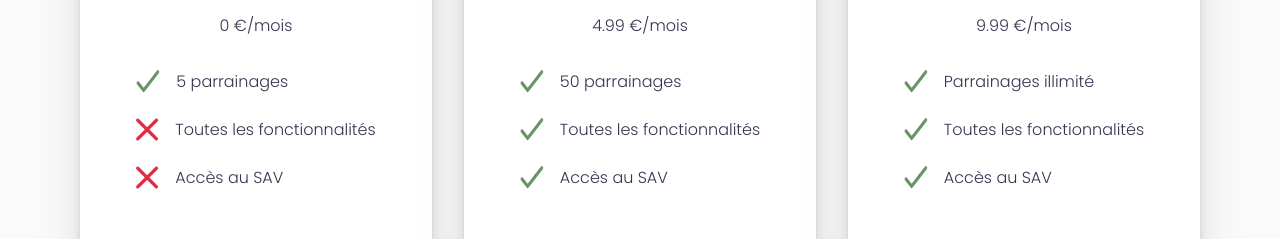
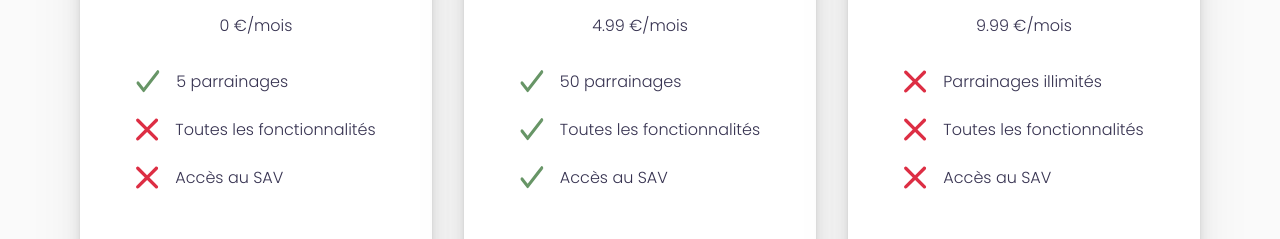
Before and after one commit to MaeWolff/potential-brocoli, a React (Create React App) app: page / in a window 1280 px wide. Shown: the part 1355-1594 px from the top of the page. Built offline with nearby package versions, Linux system fonts and the light colour scheme; no server answers.

Commit message:
fixed typo on HomePage

```diff
--- a/src/components/composed/price/subComponents/PriceLabel.tsx
+++ b/src/components/composed/price/subComponents/PriceLabel.tsx
@@ -12,7 +12,7 @@ const Container = styled.div`
 `;
 
 type LabelProps = {
-  isLabelCross: boolean;
+  isLabelCross?: boolean;
   label: string;
 };
 
--- a/src/pages/HomePage.tsx
+++ b/src/pages/HomePage.tsx
@@ -192,15 +192,11 @@ fetch("https://api.brocoli.io/customers/sponsor?discountCode",
 
           <PriceCard name="Velouté de BROCOLI" price={9.99}>
             <>
-              <PriceLabel
-                label="Parrainages illimité"
-                isLabelCross={true}
-              ></PriceLabel>
-              <PriceLabel
-                label="Toutes les fonctionnalités"
-                isLabelCross={true}
-              ></PriceLabel>
-              <PriceLabel label="Accès au SAV" isLabelCross={true}></PriceLabel>
+              <PriceLabel label="Parrainages illimités" />
+
+              <PriceLabel label="Toutes les fonctionnalités" />
+
+              <PriceLabel label="Accès au SAV" />
             </>
           </PriceCard>
         </div>
```
